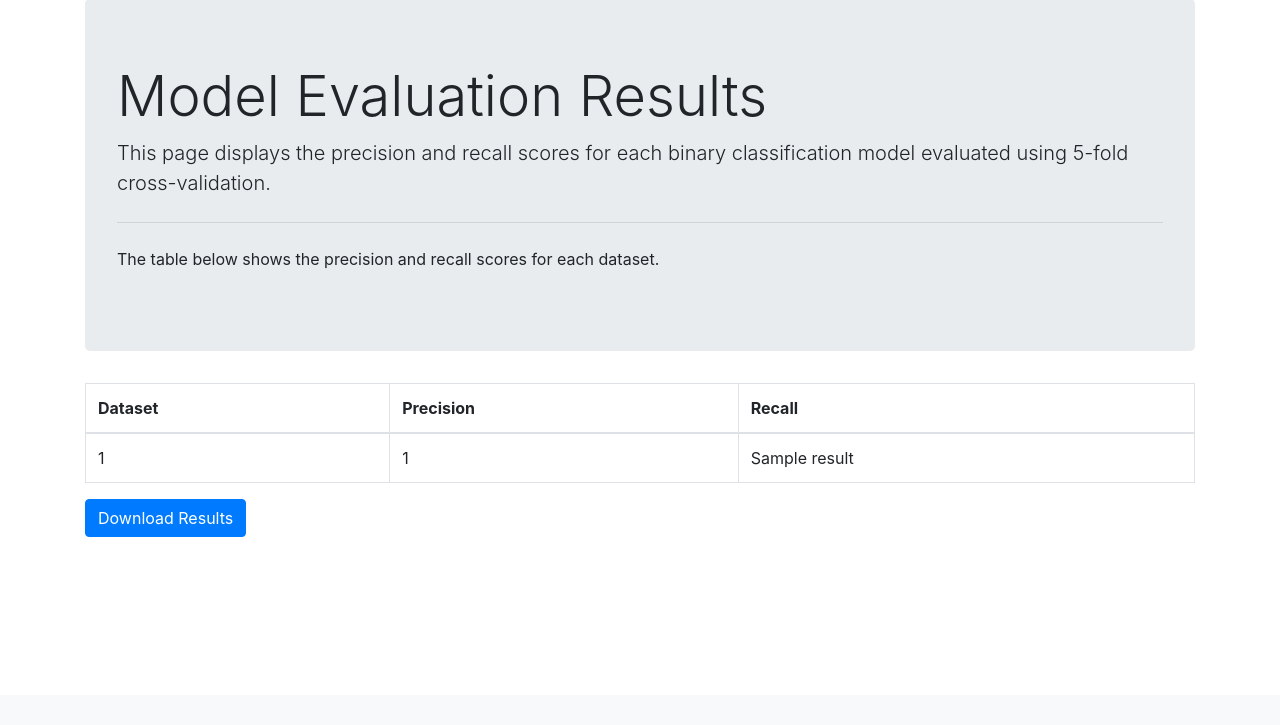
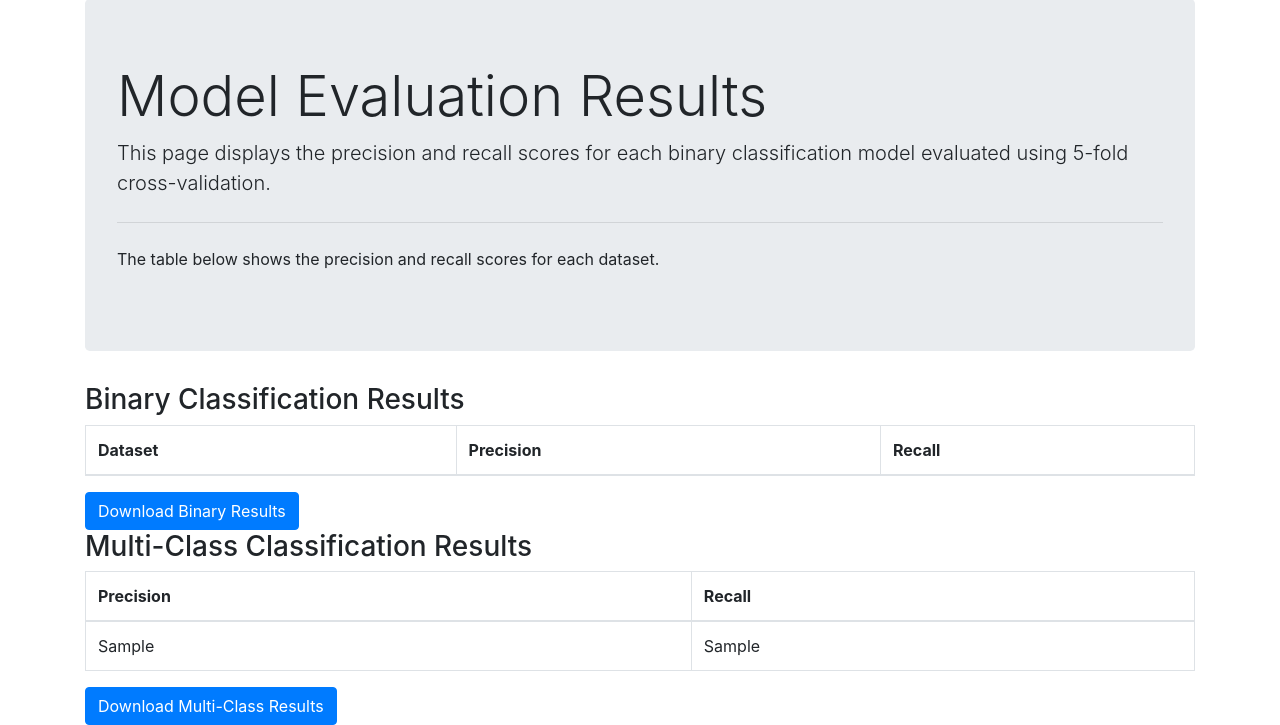
Before and after one commit to simonediaco/Multi-Class-Binary-Classification, a Flask app: template templates/results.html in a window 1280 px wide. Shown: the part 105-830 px from the top of the page. Before the commit the page ends 642 px from the top, so only its background shows below. Run offline with Flask 3, Linux system fonts and the light colour scheme; the template is opened without the code that fills it: most values are stand-ins (such as "Sample title", 1, 10 or a date in 2020); lists and menus that the app fills with data are empty; some libraries are stand-ins or nearby versions.

Commit message:
started  multi-cass

```diff
--- a/app.py
+++ b/app.py
@@ -2,8 +2,9 @@
 import os
 import pandas as pd
 from werkzeug.utils import secure_filename
-from utils.data_processing import create_binary_datasets, load_datasets, preprocess_datasets
-from utils.model_evaluation import evaluate_models
+from utils.data_processing import create_binary_datasets, load_datasets, preprocess_datasets, combine_datasets, \
+    preprocess_multi_class_dataset
+from utils.model_evaluation import evaluate_models, evaluate_multi_class_model
 from utils.csv_to_arff import csv_to_arff
 
 app = Flask(__name__)
@@ -53,12 +54,20 @@
     binary_datasets = create_binary_datasets(datasets)
     binary_results = evaluate_models(binary_datasets)
 
+    combined_dataset = combine_datasets(datasets)
+    combined_dataset = preprocess_multi_class_dataset(combined_dataset)
+    multi_class_results = evaluate_multi_class_model(combined_dataset)
+
     ensure_directory_exists('data/results')
 
     results_df = pd.DataFrame(binary_results, columns=['Precision', 'Recall'])
     results_df.to_csv('data/results/binary_results.csv', index=False)
 
-    return render_template('results.html', binary_results=binary_results)
+    multi_class_results_df = pd.DataFrame([multi_class_results], columns=['Precision', 'Recall'])
+    multi_class_results_df.to_csv('data/results/multi_class_results.csv', index=False)
+
+    return render_template('results.html', binary_results=binary_results, multi_class_results=multi_class_results)
+
 
 @app.route('/data/results/<path:filename>')
 def download_file(filename):
--- a/templates/results.html
+++ b/templates/results.html
@@ -10,6 +10,7 @@
     <p>The table below shows the precision and recall scores for each dataset.</p>
 </div>
 {% if binary_results %}
+<h3>Binary Classification Results</h3>
 <table class="table table-bordered">
     <thead>
         <tr>
@@ -19,17 +20,34 @@
         </tr>
     </thead>
     <tbody>
-        {% for result in binary_results %}
+        {% for i, result in enumerate(binary_results) %}
         <tr>
-            <td>{{ loop.index }}</td>
+            <td>{{ i + 1 }}</td>
             <td>{{ result[0] }}</td>
             <td>{{ result[1] }}</td>
         </tr>
         {% endfor %}
     </tbody>
 </table>
-<a href="/data/results/binary_results.csv" class="btn btn-primary">Download Results</a>
-{% else %}
-<p>No results available.</p>
+<a href="/data/results/binary_results.csv" class="btn btn-primary">Download Binary Results</a>
+{% endif %}
+
+{% if multi_class_results %}
+<h3>Multi-Class Classification Results</h3>
+<table class="table table-bordered">
+    <thead>
+        <tr>
+            <th>Precision</th>
+            <th>Recall</th>
+        </tr>
+    </thead>
+    <tbody>
+        <tr>
+            <td>{{ multi_class_results[0] }}</td>
+            <td>{{ multi_class_results[1] }}</td>
+        </tr>
+    </tbody>
+</table>
+<a href="/data/results/multi_class_results.csv" class="btn btn-primary">Download Multi-Class Results</a>
 {% endif %}
 {% endblock %}
```
Also changed, not shown: utils/data_processing.py (+17 -6 lines), utils/model_evaluation.py (+14 -0 lines).
